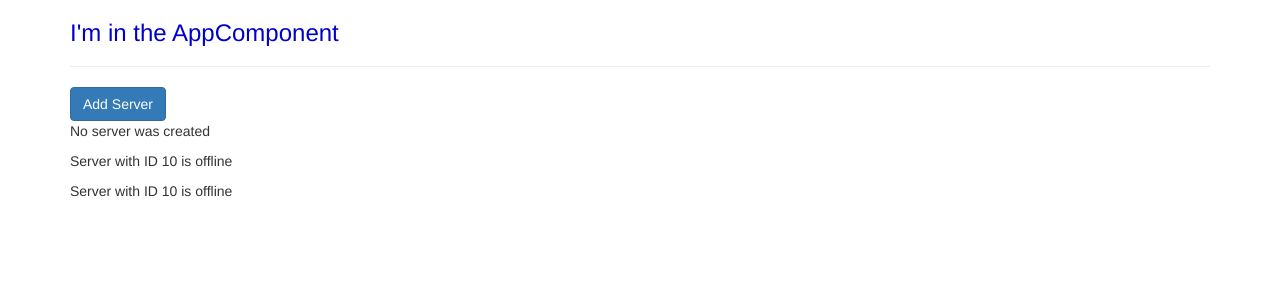
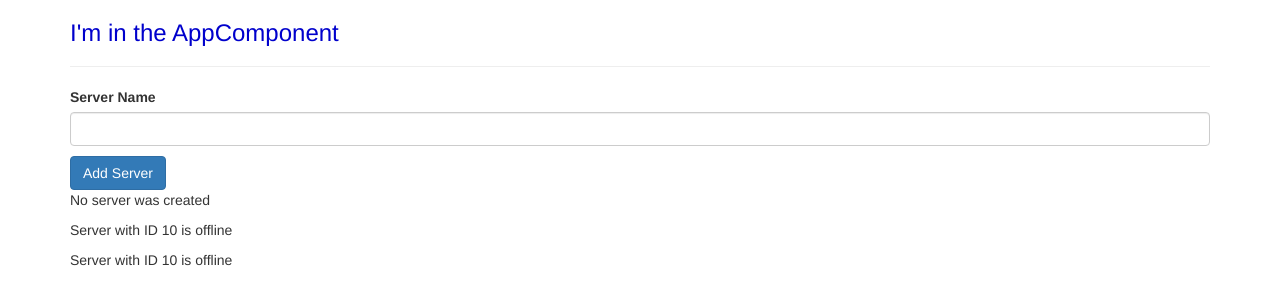
Before and after one commit to houcine89/angular2-first-app, an Angular app: page / in a window 1280 px wide. Shown: the top 304 px of the page. Built offline with nearby package versions, Linux system fonts and the light colour scheme.

Commit message:
add (input) event.

```diff
--- a/src/app/servers/servers.component.html
+++ b/src/app/servers/servers.component.html
@@ -1,3 +1,6 @@
+<label>Server Name</label>
+<input type="text" class="form-control" (input)="onUpdateServerName($event)">
+<p>{{serverName}}</p>
 <button
   [disabled]="!allowNewServer" (click)="onCreateServer()"
   class="btn btn-primary" >Add Server</button>
--- a/src/app/servers/servers.component.ts
+++ b/src/app/servers/servers.component.ts
@@ -10,7 +10,8 @@
 
   allowNewServer:boolean = false;
 
-  serverCreationStatus = 'No server was created'
+  serverCreationStatus = 'No server was created';
+  serverName = '';
 
   constructor() {
     setTimeout(() => {
@@ -25,4 +26,8 @@
     this.serverCreationStatus = 'Server was crteated.';
   }
 
+  onUpdateServerName(event: Event) {
+    this.serverName = (<HTMLInputElement>event.target).value;
+  }
+
 }
```
